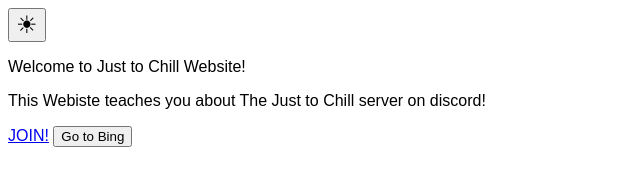
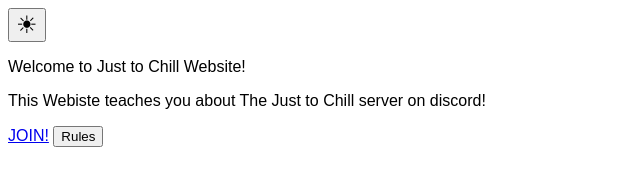
Before and after one commit to Just-to-Chill-team/jtchelp.github.io, a plain HTML site: page index.html in a window 1280 px wide. Shown: the full height of the page, 0-640 px from the left. Drawn offline with Linux system fonts and the light colour scheme.

Commit message:
Update index.html

```diff
--- a/index.html
+++ b/index.html
@@ -7,6 +7,6 @@
     <p> Welcome to Just to Chill Website!</p>
     <p>This Webiste teaches you about The Just to Chill server on discord!<p>
     <a href="https://discord.gg/DZkD6XSRAD">JOIN!</a>
-    <button onclick="window.location.href='';">Go to Bing</button>
+    <button onclick="window.location.href='https://just-to-chill-team.github.io/jtchelp.github.io/rules.html';">Rules</button>
 
 </html>
```
